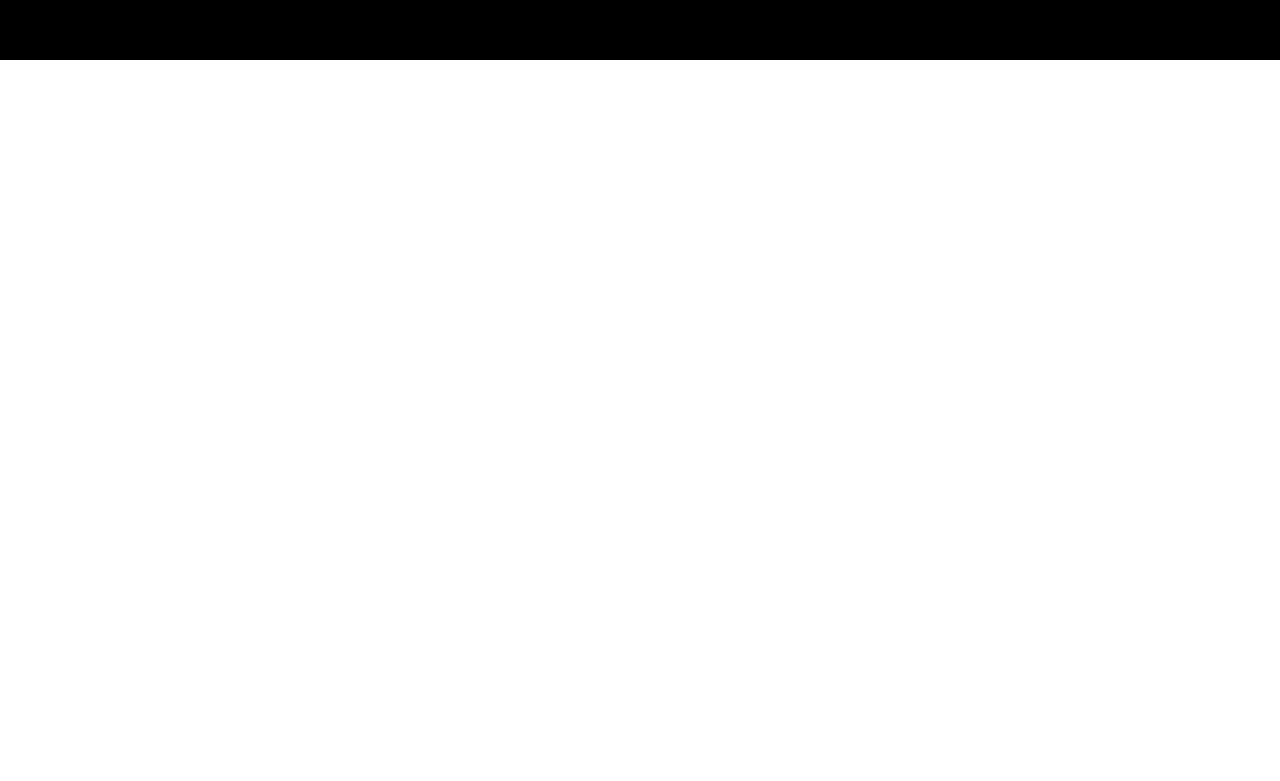
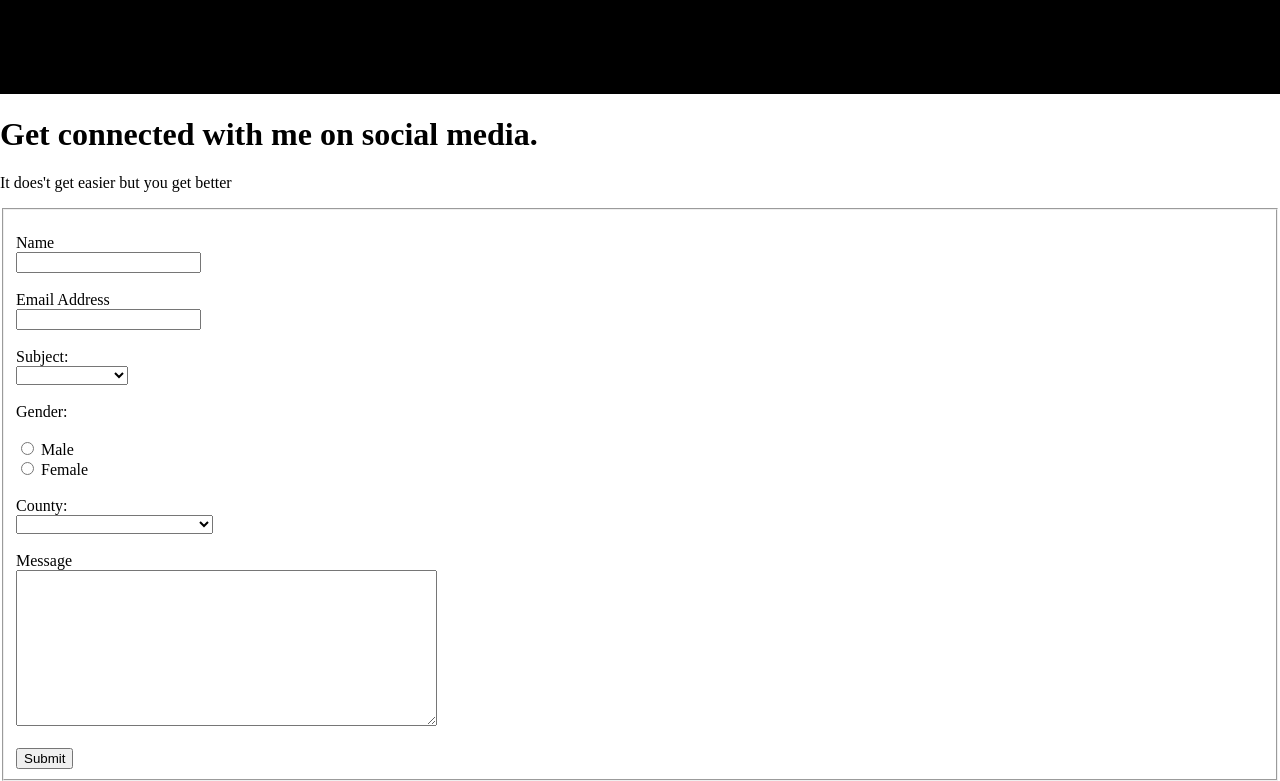
Before and after one commit to Kwagei/portfolio-v2-princeqdolo231, a plain HTML site: page contact.html in a window 1280 px wide. Shown: the part 633-1414 px from the top of the page. Before the commit the page ends 800 px from the top, so only its background shows below. Drawn offline with Linux system fonts and the light colour scheme.

Commit message:
Contact Page and Form updated ..

```diff
--- a/contact.html
+++ b/contact.html
@@ -51,7 +51,7 @@
                 color: orangered;
                 margin-bottom: 1px;
                 font-family: cursive;
-                font-size: xx-large;
+                font-size: 3em;
             }
         </style>
     </head>
@@ -70,6 +70,70 @@
             <aside>
                 <h1>Contact Me</h1>
         </section>
+        <main>
+            <div id="Contact-Me-Form-h1">
+                <h1>Get connected with me on social media.</h1>
+                <p>It does't get easier but you get better</p>
+            </div>
+            <div id="Contact-Me-Form">
+                <form method="" action="">
+
+                    <fieldset>
+                        <br>
+                            <label>Name</label><br>
+                                <input type="text" name="inputName"><br><br>
+
+                            <label>Email Address</label><br>
+                                <input type="Email" name="inputEmail"><br><br>
+
+                            <label>Subject:</label><br>
+                            <select>
+                                <optgroup>
+                                    <option></option>
+                                    <option>Appointment</option>
+                                    <option>Concelling</option>
+                                    <option>Business</option>
+                                </optgroup>
+                            </select>
+                                <br><br>
+
+                            <label>Gender:</label><br><br>
+                                <input type="radio" name="gender" value="male"> Male <br>
+                                <input type="radio" name="gender" value="female"> Female <br>
+                                <br>
+
+                            <label>County:</label><br>
+                            <select>
+                                <optgroup>
+                                    <option></option>
+                                    <option>Bong County</option>
+                                    <option>Lofa County</option>
+                                    <option>Bomi County</option>
+                                    <option>Gbarpolu COunty</option>
+                                    <option>Grand Bassa County</option>
+                                    <option>Grand Cape Mount County</option>
+                                    <option>Grand Gedeh COunnty</option>
+                                    <option>Grand Kru County</option>
+                                    <option>Margibi COunty</option>
+                                    <option>Maryland County</option>
+                                    <option>Mountserrado County</option>
+                                    <option>River Gee County</option>
+                                    <option>Rivercess County</option>
+                                    <option>Nimba County</option>
+                                    <option>Sinoe County</option>
+                                </optgroup>
+                            </select>
+                            <br><br>
+
+                            <label>Message</label><br>
+                                <textarea rows="10" cols="50" name="addressLocation">
+                                </textarea>
+                                <br><br>
+                            <input type="submit" value="Submit">
+                    </fieldset>
+                </form>
+            </div>
+        </main>
     <script>
 
     </script>
```
Also changed, not shown: index.html (+2 -7 lines), portfolio.html (+2 -1 lines).
